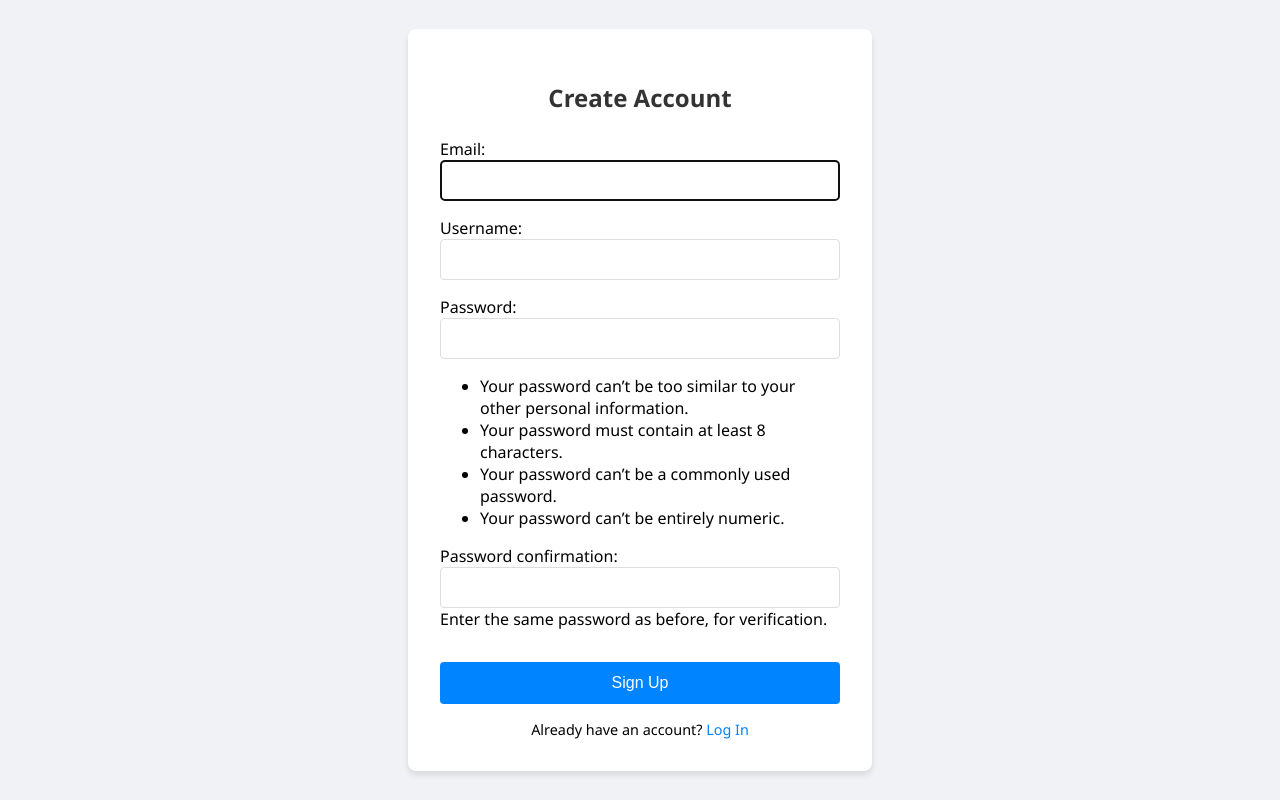
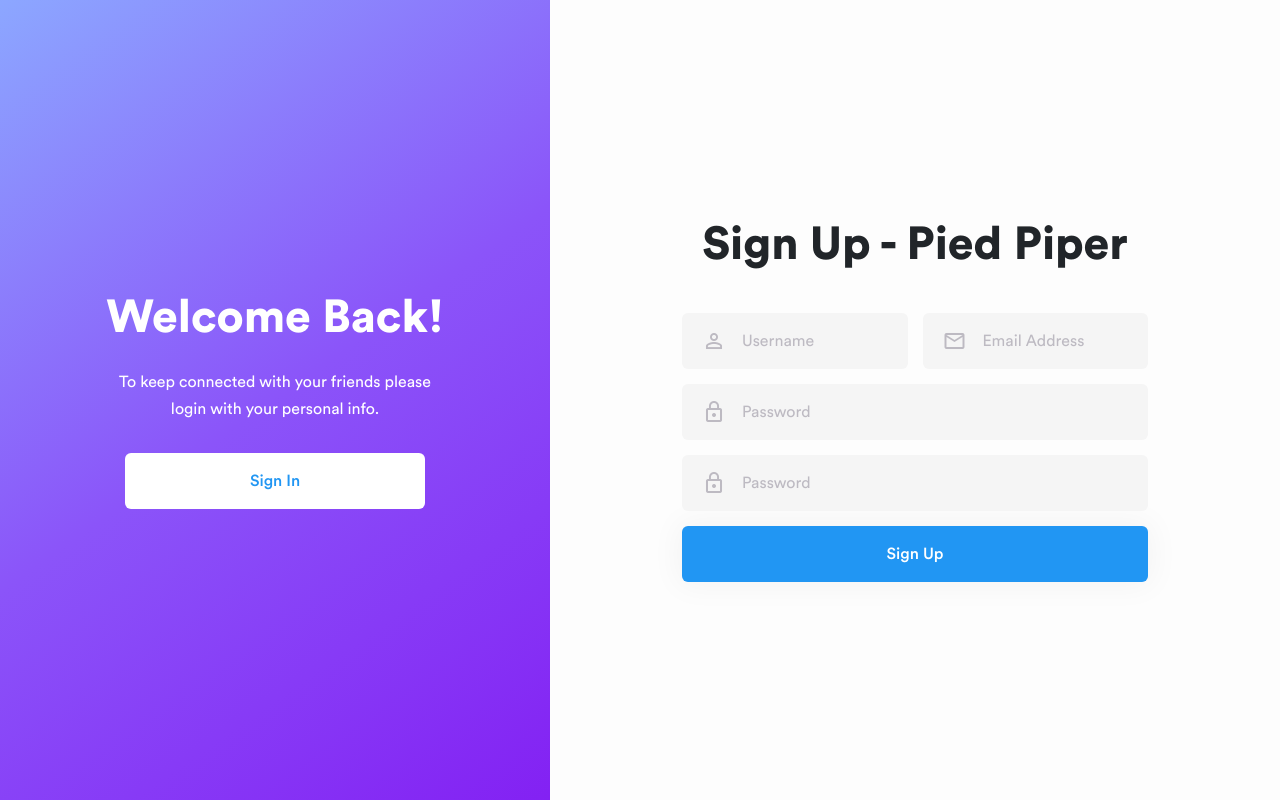
Before and after one commit to JoelJoby/chat_app, a Django app: page /auth/register/ in a window 1280 px wide. Run offline with Django 5.2, Linux system fonts and the light colour scheme; some libraries are stand-ins or nearby versions.

Commit message:
Sign up completed

```diff
--- a/accounts/forms.py
+++ b/accounts/forms.py
@@ -5,7 +5,7 @@ from .models import CustomUser
 class UserRegistrationForm(UserCreationForm):
     class Meta:
         model = CustomUser
-        fields = ('email', 'username')
+        fields = ('username', 'email')
 
 class UserLoginForm(AuthenticationForm):
     username = forms.EmailField(widget=forms.EmailInput(attrs={'class': 'form-control', 'placeholder': 'Email'}))
--- a/accounts/templates/accounts/register.html
+++ b/accounts/templates/accounts/register.html
@@ -1,102 +1,105 @@
+{% load static %}
 <!DOCTYPE html>
 <html lang="en">
 
 <head>
-    <meta charset="UTF-8">
-    <meta name="viewport" content="width=device-width, initial-scale=1.0">
-    <title>Register - Chat App</title>
-    <style>
-        body {
-            font-family: 'Segoe UI', Tahoma, Geneva, Verdana, sans-serif;
-            background-color: #f0f2f5;
-            display: flex;
-            justify-content: center;
-            align-items: center;
-            height: 100vh;
-            margin: 0;
-        }
-
-        .container {
-            background: white;
-            padding: 2rem;
-            border-radius: 8px;
-            box-shadow: 0 4px 6px rgba(0, 0, 0, 0.1);
-            width: 100%;
-            max-width: 400px;
-        }
-
-        h2 {
-            text-align: center;
-            color: #333;
-            margin-bottom: 1.5rem;
-        }
-
-        form p {
-            margin-bottom: 1rem;
-        }
-
-        input {
-            width: 100%;
-            padding: 0.75rem;
-            border: 1px solid #ddd;
-            border-radius: 4px;
-            box-sizing: border-box;
-        }
-
-        button {
-            width: 100%;
-            padding: 0.75rem;
-            background-color: #0084ff;
-            color: white;
-            border: none;
-            border-radius: 4px;
-            font-size: 1rem;
-            cursor: pointer;
-            transition: background 0.3s;
-            margin-top: 1rem;
-        }
-
-        button:hover {
-            background-color: #006bcf;
-        }
-
-        .links {
-            text-align: center;
-            margin-top: 1rem;
-            font-size: 0.9rem;
-        }
-
-        a {
-            color: #0084ff;
-            text-decoration: none;
-        }
-
-        a:hover {
-            text-decoration: underline;
-        }
-
-        .errorlist {
-            color: red;
-            list-style: none;
-            padding: 0;
-            margin-bottom: 1rem;
-            font-size: 0.9em;
-        }
-    </style>
+    <meta charset="utf-8">
+    <title>Sign Up - Pied Piper</title>
+    <meta name="description" content="#">
+    <meta name="viewport" content="width=device-width, initial-scale=1, shrink-to-fit=no">
+    <!-- Bootstrap core CSS -->
+    <link href="{% static 'dist/css/lib/bootstrap.min.css' %}" type="text/css" rel="stylesheet">
+    <!-- Swipe core CSS -->
+    <link href="{% static 'dist/css/swipe.min.css' %}" type="text/css" rel="stylesheet">
+    <!-- Favicon -->
+    <link href="{% static 'dist/img/favicon.png' %}" type="image/png" rel="icon">
 </head>
 
-<body>
-    <div class="container">
-        <h2>Create Account</h2>
-        <form method="post">
-            {% csrf_token %}
-            {{ form.as_p }}
-            <button type="submit">Sign Up</button>
-        </form>
-        <div class="links">
-            Already have an account? <a href="{% url 'login' %}">Log In</a>
-        </div>
-    </div>
+<body class="start">
+    <main>
+        <div class="layout">
+            <!-- Start of Sign Up -->
+            <div class="main order-md-2">
+                <div class="start">
+                    <div class="container">
+                        <div class="col-md-12">
+                            <div class="content">
+                                <h1>Sign Up - Pied Piper</h1>
+                                <form class="signup" method="post">
+                                    {% csrf_token %}
+                                    <div class="form-parent">
+                                        <div class="form-group">
+                                            <input type="text" name="username" class="form-control"
+                                                placeholder="Username" required>
+                                            <button class="btn icon"><i
+                                                    class="material-icons">person_outline</i></button>
+                                        </div>
+                                        <div class="form-group">
+                                            <input type="email" name="email" class="form-control"
+                                                placeholder="Email Address" required>
+                                            <button class="btn icon"><i class="material-icons">mail_outline</i></button>
+                                        </div>
+                                    </div>
+                                    <div class="form-group">
+                                        {% for field in form %}
+                                        {% if field.name != 'username' and field.name != 'email' %}
+                                        <div class="form-group">
+                                            <input type="password" name="{{ field.name }}" class="form-control"
+                                                placeholder="Password" required>
+                                            <button class="btn icon"><i class="material-icons">lock_outline</i></button>
+                                        </div>
+                                        {% endif %}
+                                        {% endfor %}
+                                    </div>
+
+                                    {% if form.errors %}
+                                    <div class="alert alert-danger">
+                                        {% for field in form %}
+                                        {% for error in field.errors %}
+                                        <p>{{ error }}</p>
+                                        {% endfor %}
+                                        {% endfor %}
+                                        {% for error in form.non_field_errors %}
+                                        <p>{{ error }}</p>
+                                        {% endfor %}
+                                    </div>
+                                    {% endif %}
+
+                                    <button type="submit" class="btn button">Sign Up</button>
+                                    <div class="callout">
+                                        <span>Already a member? <a href="{% url 'login' %}">Sign In</a></span>
+                                    </div>
+                                </form>
+                            </div>
+                        </div>
+                    </div>
+                </div>
+            </div>
+            <!-- End of Sign Up -->
+            <!-- Start of Sidebar -->
+            <div class="aside order-md-1">
+                <div class="container">
+                    <div class="col-md-12">
+                        <div class="preference">
+                            <h2>Welcome Back!</h2>
+                            <p>To keep connected with your friends please login with your personal info.</p>
+                            <a href="{% url 'login' %}" class="btn button">Sign In</a>
+                        </div>
+                    </div>
+                </div>
+            </div>
+            <!-- End of Sidebar -->
+        </div> <!-- Layout -->
+    </main>
+    <!-- Bootstrap core JavaScript
+		================================================== -->
+    <!-- Placed at the end of the document so the pages load faster -->
+    <script src="{% static 'dist/js/jquery-3.3.1.slim.min.js' %}"
+        integrity="sha384-q8i/X+965DzO0rT7abK41JStQIAqVgRVzpbzo5smXKp4YfRvH+8abtTE1Pi6jizo"
+        crossorigin="anonymous"></script>
+    <script>window.jQuery || document.write('<script src="{% static "dist/js/vendor/jquery-slim.min.js" %}"><\/script>')</script>
+    <script src="{% static 'dist/js/vendor/popper.min.js' %}"></script>
+    <script src="{% static 'dist/js/bootstrap.min.js' %}"></script>
 </body>
 
 </html>
```
Also changed, not shown: db.sqlite3.
